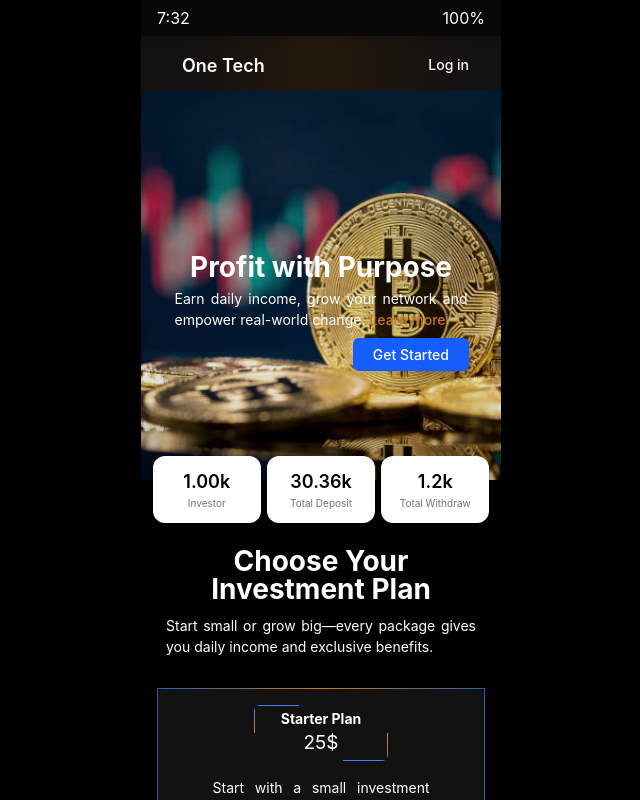
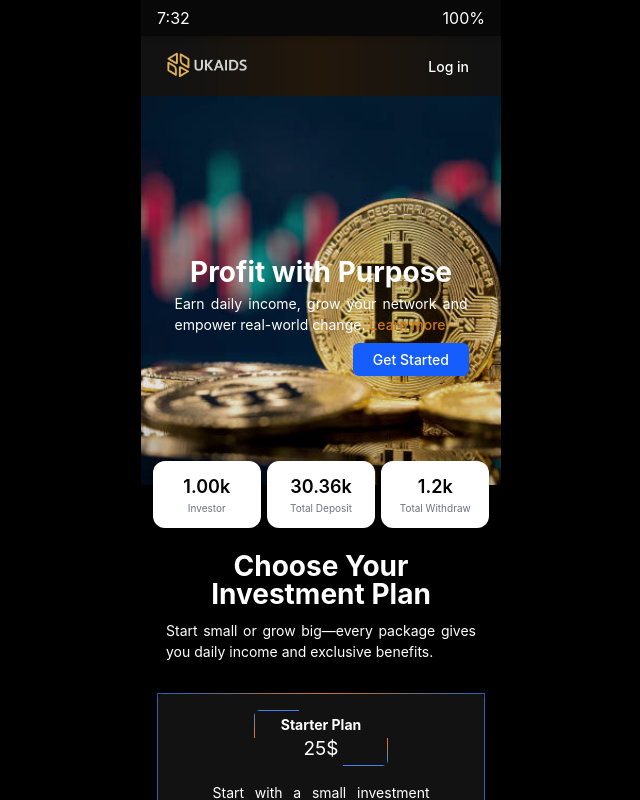
Before and after one commit to ShaonK/ukaids, a Next.js app: page / in a window 1280 px wide. Shown: the top 800 px of the page, without its empty margins (319-959 px from the left). Built offline with nearby package versions, Linux system fonts and the light colour scheme.

Commit message:
home page updeated

```diff
--- a/app/page.js
+++ b/app/page.js
@@ -8,28 +8,23 @@ export default function Home() {
     <>
       {/* Sticky Navbar */}
       <div
-  className="w-full flex justify-between items-center px-4 py-3 sticky top-0 z-20"
+        className="w-full flex justify-between items-center px-4 py-2 sticky top-0 z-20"
         style={{
           background:
             "linear-gradient(90deg, #121212 10.1%, rgba(69, 46, 21, 0.5) 49.04%, #121212 93.75%)",
         }}
       >
-  <h1
-    className="text-lg font-semibold text-white"
-    style={{
-      width: "121px",
-      height: "31px",
-      top: "4px",
-      left: "25px",
-      position: "relative",
-      opacity: 1,
-    }}
-  >
-    One Tech
-  </h1>
+        {/* LOGO */}
+        <Image
+          src="/logo.png"
+          alt="One Tech Logo"
+          width={100}
+          height={20}
+          className="object-contain"
+        />
 
         <Link href="/login">
-    <span className="px-4 py-2  text-white text-sm font-medium rounded-md hover:bg-blue-700">
+          <span className="px-4 py-2 text-white text-sm font-medium rounded-md hover:bg-blue-700">
             Log in
           </span>
         </Link>
@@ -55,8 +50,10 @@ export default function Home() {
 
           {/* Get Started Button */}
           <div className="w-full flex justify-end pr-4">
-            <Link  href="/Signup" >
-              <span className="bg-blue-600 text-white px-5 py-2 rounded-md text-sm font-medium shadow-lg">Get Started</span>
+            <Link href="/Signup">
+              <span className="bg-blue-600 text-white px-5 py-2 rounded-md text-sm font-medium shadow-lg">
+                Get Started
+              </span>
             </Link>
           </div>
         </div>
@@ -502,7 +499,10 @@ export default function Home() {
 
           {/* Gmail */}
           <div>
-           <Link href={"/"}> <Image src="/gmail.gif" alt="Gmail" width={40} height={40} /></Link>
+            <Link href={"/"}>
+              {" "}
+              <Image src="/gmail.gif" alt="Gmail" width={40} height={40} />
+            </Link>
           </div>
 
           {/* YouTube */}
@@ -512,7 +512,12 @@ export default function Home() {
 
           {/* Instagram */}
           <div>
-           <Image src="/instagram.gif" alt="Instagram" width={40} height={40} />
+            <Image
+              src="/instagram.gif"
+              alt="Instagram"
+              width={40}
+              height={40}
+            />
           </div>
 
           {/* Facebook */}
@@ -521,7 +526,7 @@ export default function Home() {
           </div>
 
           {/* Twitter */}
-          <div >
+          <div>
             <Image src="/xt.png" alt="Twitter" width={40} height={40} />
           </div>
         </div>
```
Lines whose indentation alone changed are shown as unchanged.
